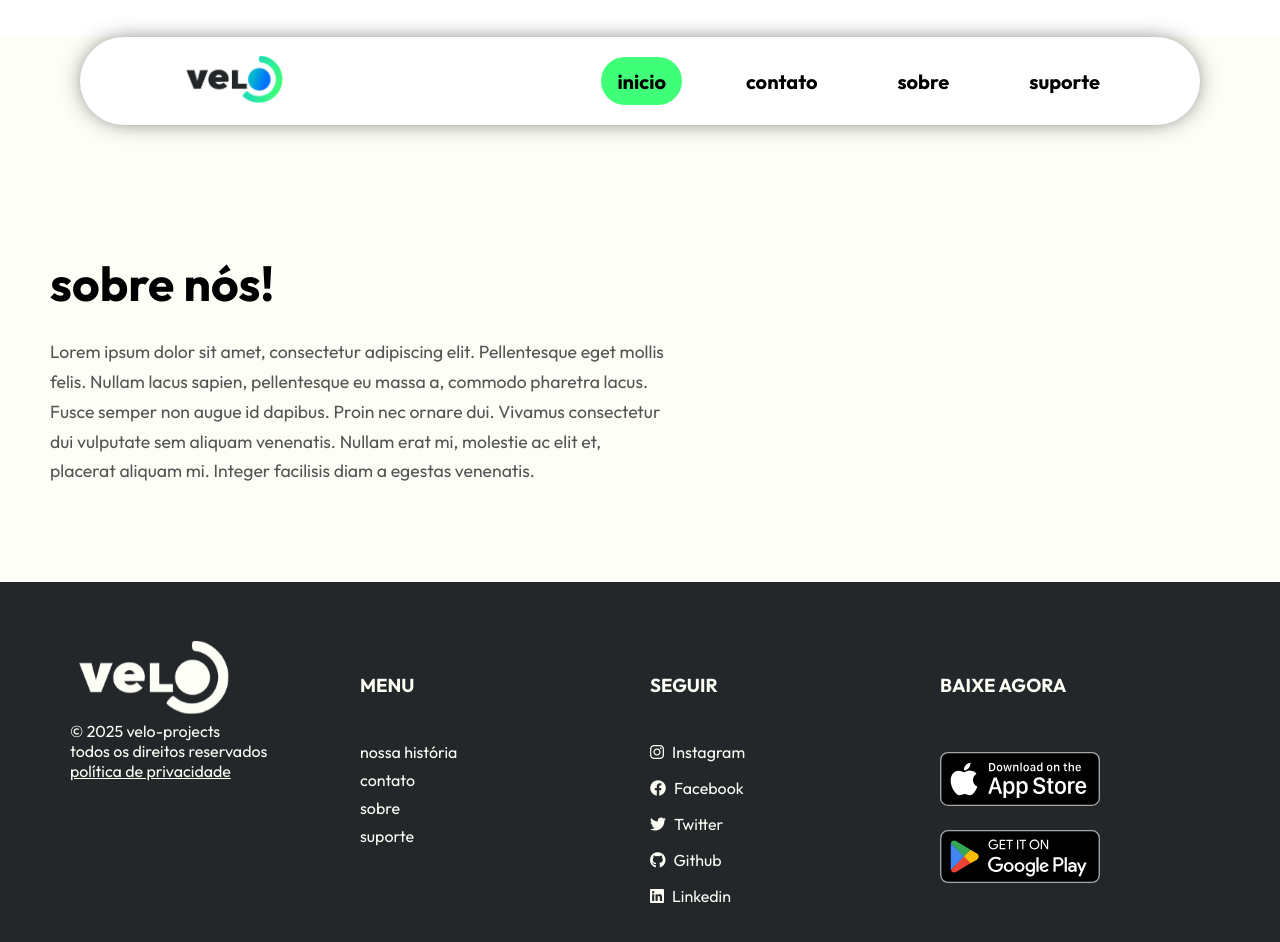
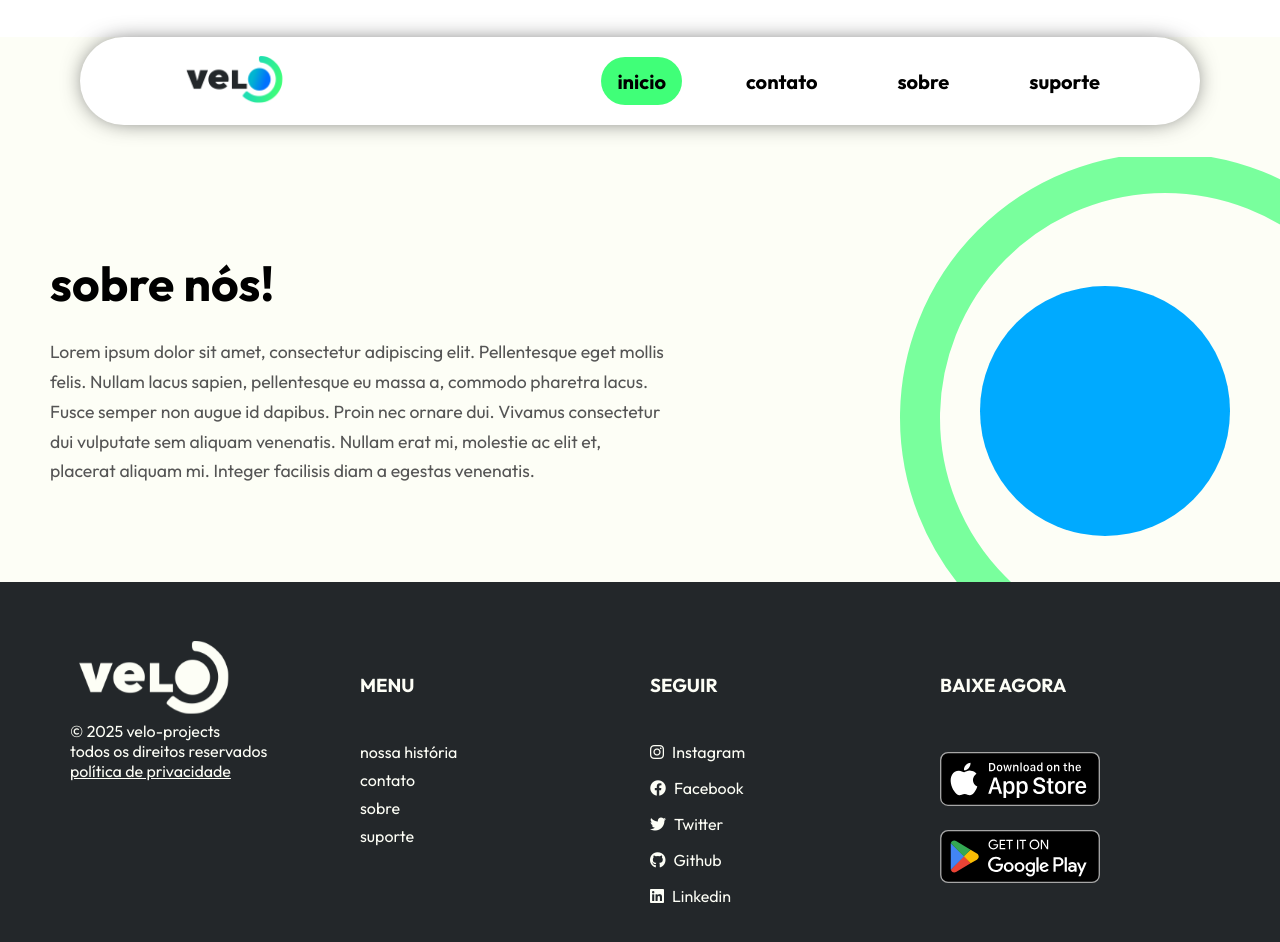
Before and after one commit to velo-project/institutional-website, an Angular app: page /sobre in a window 1280 px wide. Shown: the top 942 px of the page. Built offline with nearby package versions, Linux system fonts and the light colour scheme.

Commit message:
feat: rings

```diff
--- a/src/app/features/about-page/about-page.scss
+++ b/src/app/features/about-page/about-page.scss
@@ -29,3 +29,42 @@
   line-height: 1.7;
   color: #555;
 }
+
+/* Formas Geométricas Abstratas */
+.shapes-container {
+  position: absolute;
+  top: 0;
+  right: 0;
+  width: 50%;
+  height: 100%;
+  z-index: 1;
+}
+
+.shape {
+  position: absolute;
+  border-radius: 50%;
+}
+
+.shape-1 {
+  width: 450px;
+  height: 450px;
+  border: 40px solid #40FF78;
+  top: -100px;
+  right: -150px;
+  opacity: 0.7;
+}
+
+.shape-2 {
+  width: 120px;
+  background-color: #00aaff;
+  top: 100px;
+  right: 130px;
+}
+
+.shape-3 {
+  width: 250px;
+  height: 250px;
+  background-color: #00aaff;
+  bottom: -50px;
+  right: 50px;
+}
```
